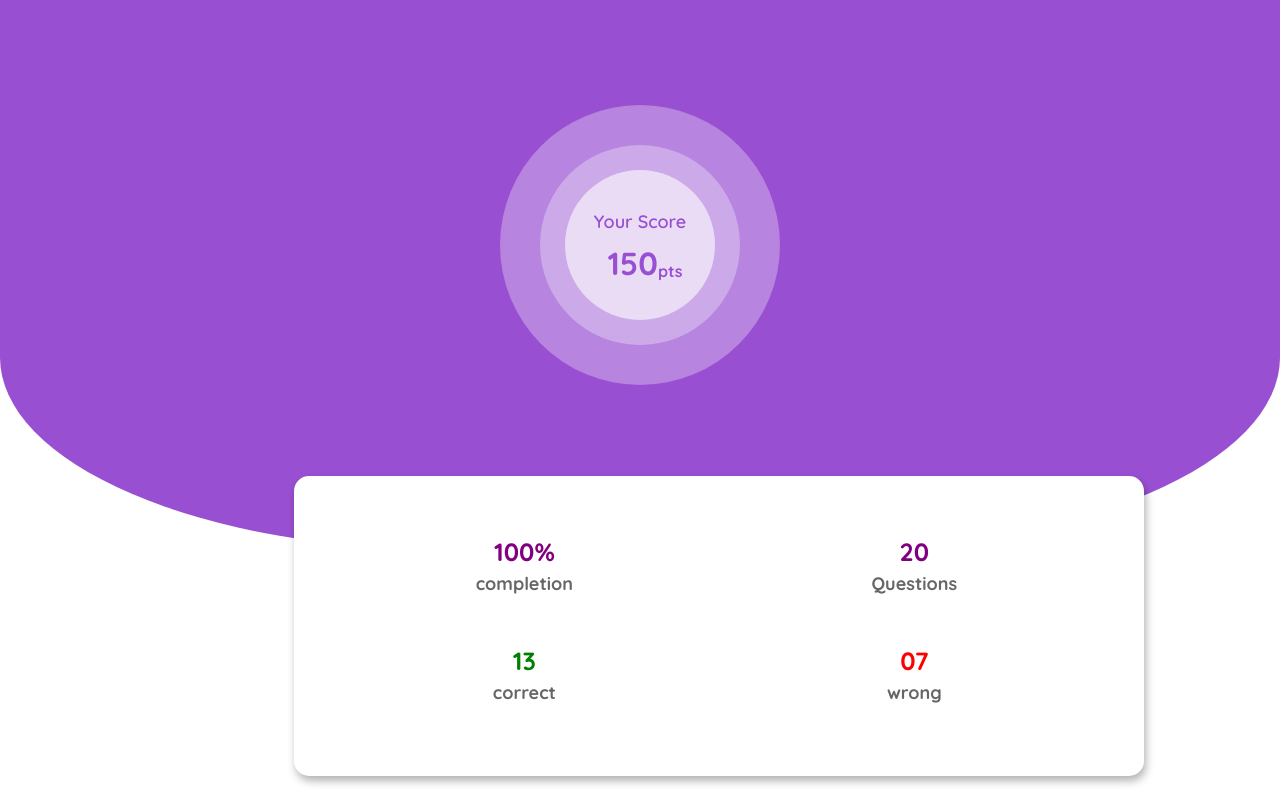
After one commit to aarthyacchu/quiz, a PHP site: page /quizz/quiz-selection.html in a window 1280 px wide. The commit adds this page. Run offline with PHP 8.4, Linux system fonts and the light colour scheme.

Commit message:
initial commit

```diff
--- /dev/null
+++ b/quizz/quiz-selection.css
@@ -0,0 +1,123 @@
+* {
+    margin: 0;
+    padding: 0;
+    box-sizing: border-box;
+}
+
+.container {
+    height: 550px;
+    background-color: #994fd2;
+    overflow: hidden;
+    position: relative;
+    width: 100%;
+    display: flex;
+    align-items: center; /* Center vertically */
+    justify-content: center; /* Center horizontally */
+    border-bottom-right-radius: 35%;
+    border-bottom-left-radius: 35%;
+    z-index: 1;
+}
+
+.circle {
+    margin-bottom: 60px;
+    position: absolute;
+    border-radius: 50%;
+    background: rgba(255, 255, 255, 0.3); /* Transparent white */
+    backdrop-filter: blur(10px); /* Blurring background for glassy effect */
+}
+
+.one {
+    height: 280px;
+    width: 280px;
+}
+
+.two{
+    background: rgba(255, 255, 255, 0.3); /* Transparent white */
+    height: 200px;
+    width: 200px;
+}
+
+.three{
+    background: rgba(255, 255, 255, 0.6); /* Transparent white */
+    height: 150px;
+    width: 150px;
+}
+
+#score{
+    margin-top: 40px;
+    text-align: center;
+    font-size: 18px;
+    font-family: "quicksand";
+    font-weight: 600;
+    color: #994fd2;
+}
+
+.points{
+    display: flex;
+    align-items: center;
+    justify-content: center;
+    margin-top: 5px;
+    font-family: "quicksand";
+    font-weight: bolder;
+    color: #994fd2;
+    margin-left: 5px;
+}
+
+#pts{
+    margin-top: 20px;
+}
+
+/* quiz section */
+.board{
+    position: absolute;
+    height: 300px;
+    width: 850px;
+    box-shadow: 2px 5px 9px rgba(0, 0, 0, 0.3);
+    border-radius: 15px;
+    background-color: #ffffff;
+    z-index: 2;
+    left: 23%;
+    bottom: 3%;
+}
+
+.board ul {
+    display: grid;
+    grid-template-columns: repeat(2, 1fr);
+    gap: 50px;
+    padding: 60px;
+    text-align: center;
+}
+
+.board ul li {
+    display: flex;
+    flex-direction: column;
+    font-family: "quicksand";
+    color: #333;
+    font-size: 25px;
+}
+
+.board ul li:first-child {
+    color: purple; /* Color for completion percentage */
+    font-weight: bold;
+}
+
+.board ul li:nth-child(2) {
+    color: purple;
+    font-weight: bold;
+}
+
+.board ul li:nth-child(3) {
+    color: green;
+    font-weight: bold;
+}
+
+.board ul li:nth-child(4) {
+    color: red;
+    font-weight: bold;
+}
+
+.board ul p {
+    margin-top: 5px;
+    color: #666;
+    font-size: 18px;
+}
--- /dev/null
+++ b/quizz/quiz-selection.html
@@ -0,0 +1,57 @@
+<!DOCTYPE html>
+<html lang="en">
+<head>
+    <meta charset="UTF-8">
+    <meta name="viewport" content="width=device-width, initial-scale=1.0">
+    <title>dashboard</title>
+    <link rel="stylesheet" href="quiz-selection.css">
+    <link rel="preconnect" href="https://fonts.googleapis.com">
+    <link rel="preconnect" href="https://fonts.gstatic.com" crossorigin>
+    <link href="https://fonts.googleapis.com/css2?family=Inter:ital,opsz,wght@0,14..32,100..900;1,14..32,100..900&family=Quicksand:wght@300..700&display=swap" rel="stylesheet">
+
+</head>
+<body>
+        <div class="container">
+            <div class="circle one"> </div>
+            <div class="circle two"> </div>
+            <div class="circle three">
+                <p id="score">Your Score</p>
+                <div class="points">
+                    <h1 class="points">150</h1><p id="pts">pts</p>
+                </div>
+            </div>
+        </div>
+        <div class="board">
+            <ul id="lists">
+                <li>  100% <p>completion</p></li>
+                <li>   20  <p>Questions</p></li>
+                <li>   13  <p>correct</p></li>
+                <li>   07  <p>wrong</p></li>
+            </ul>
+        </div>
+
+<script>
+
+document.addEventListener("DOMContentLoaded", () => {
+    const quizDataRaw = localStorage.getItem("quizData");
+
+    if (quizDataRaw) {
+        const quizData = JSON.parse(quizDataRaw); // Parse stored JSON data
+        console.log("Loaded quiz data on dashboard:", quizData); // Debugging
+
+        // Update dashboard elements
+        document.querySelector(".points h1").textContent = quizData.totalScore || 0;
+        document.querySelector("#lists li:nth-child(1)").innerHTML =
+            `${Math.round((quizData.totalCorrect / quizData.totalQuestions) * 100)}% <p>completion</p>`;
+        document.querySelector("#lists li:nth-child(2)").innerHTML = `${quizData.totalQuestions} <p>Questions</p>`;
+        document.querySelector("#lists li:nth-child(3)").innerHTML = `${quizData.totalCorrect} <p>correct</p>`;
+        document.querySelector("#lists li:nth-child(4)").innerHTML = `${quizData.totalWrong} <p>wrong</p>`;
+    } else {
+        console.warn("No quiz data found in localStorage");
+    }
+});
+
+</script>
+
+</body>
+</html>
--- a/quizz/quizzpage.html
+++ b/quizz/quizzpage.html
@@ -1,3 +1,5 @@
+
+
 <!DOCTYPE html>
 <html lang="en">
 <head>
```
Also changed, not shown: activitytab/activity.html (deleted, +0 -62 lines), activitytab/activitytab.css (renamed from activitytab/activity.css, +13 -2 lines), activitytab/activitytab.php (added, +154 -0 lines), quizz/quizz.php (+41 -15 lines), quizz/quizzpage.js (+55 -3 lines).
